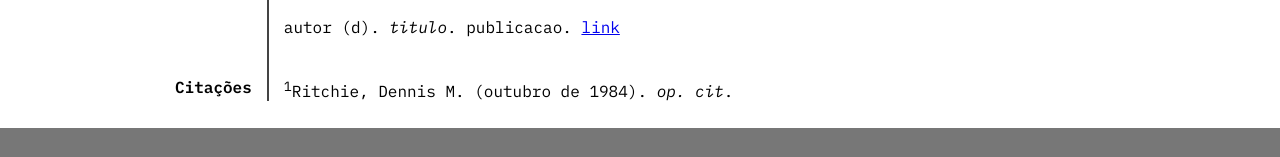
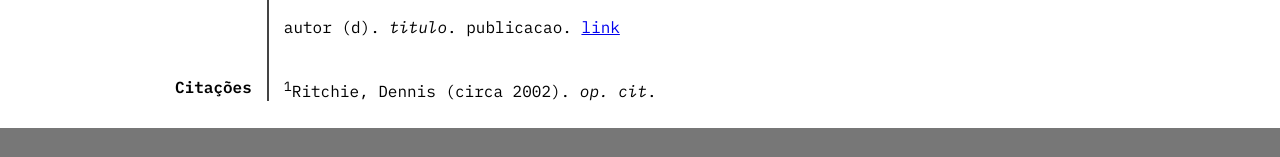
Before and after one commit to dmr-rdl/dmr-rdl.github.io, a plain HTML site: page sobre.html in a window 1280 px wide. Shown: the part 298-455 px from the top of the page. Drawn offline with Linux system fonts and the light colour scheme.

Commit message:
Correção à citação

```diff
--- a/sobre.html
+++ b/sobre.html
@@ -37,7 +37,7 @@
 				</tr>
 				<tr>
 					<td>Citações</td>
-					<td><sup id="1">1</sup>Ritchie, Dennis M. (outubro de 1984). <em>op. cit</em>.</td>
+					<td><sup id="1">1</sup>Ritchie, Dennis (circa 2002). <em>op. cit</em>.</td>
 				</tr>
 			</table>
   		</main>
```
